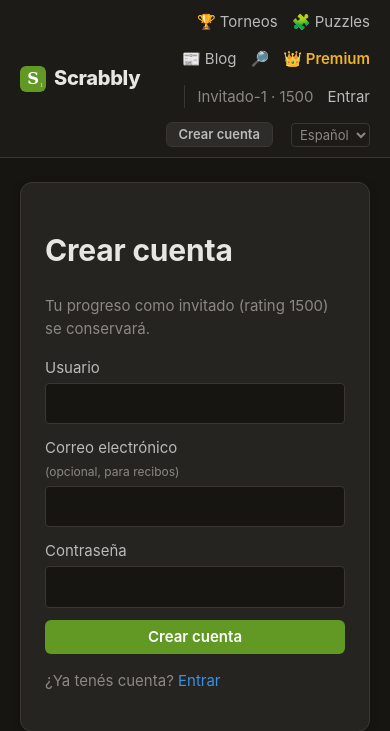
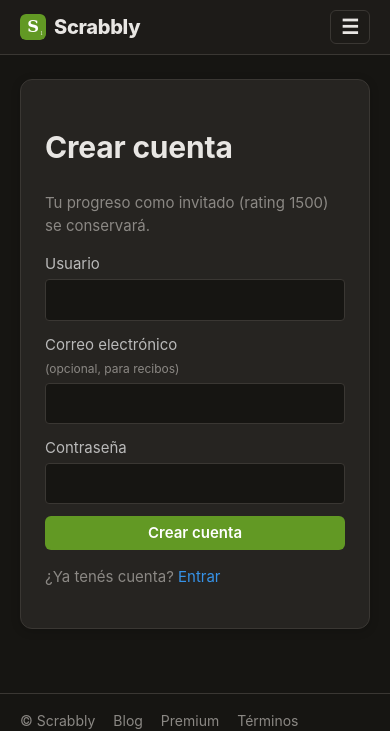
Before and after one commit to jmg/scrabbly-cloud, a Django app: page /register/ in a window 390 px wide. Shown: the top 731 px of the page. Run offline with Django 5.2, Linux system fonts and the light colour scheme; data comes from the database, SQL or seed files in the repository; data that the repository does not hold is empty.

Commit message:
Mobile hamburger menu
On narrow screens (<=760px) the topbar nav collapses behind a ☰ toggle and
drops down as a full-width column when opened, instead of wrapping into several
rows that ate vertical space. Toggle is keyboard/ARIA-friendly (aria-expanded);
desktop is unchanged.

i18n updated (Menú→Menu), catalog clean; 115 tests pass. Closed/open states
verified at 390px with Playwright.

https://claude.ai/code/session_018q2A791ErePCaEMFQfZHqL

```diff
--- a/static/css/style.css
+++ b/static/css/style.css
@@ -52,6 +52,19 @@ h1, h2, h3 { color: var(--text-strong); font-weight: 700; letter-spacing: -0.2px
 .topbar .guest { padding-left: 12px; margin-left: 2px; border-left: 1px solid var(--line); }
 .topbar nav a:hover { color: var(--text-strong); text-decoration: none; }
 .topbar .guest { color: var(--muted); }
+.nav-toggle { display: none; background: transparent; border: 1px solid var(--line);
+  color: var(--text-strong); font-size: 20px; line-height: 1; padding: 6px 10px; border-radius: 6px; }
+
+@media (max-width: 760px) {
+  .topbar { flex-wrap: wrap; }
+  .nav-toggle { display: inline-flex; }
+  .topbar nav { display: none; flex-basis: 100%; flex-direction: column;
+    align-items: stretch; gap: 4px; padding-top: 10px; }
+  .topbar.open nav { display: flex; }
+  .topbar nav a { padding: 8px 4px; border-bottom: 1px solid var(--line); white-space: normal; }
+  .me-link, .topbar .guest { border-left: none; padding-left: 4px; }
+  .lang-switch { margin: 6px 0 0; }
+}
 
 main { max-width: 1100px; margin: 0 auto; padding: 24px 20px; }
 
--- a/templates/base.html
+++ b/templates/base.html
@@ -50,7 +50,8 @@
 <body data-theme="{{ user.effective_theme|default:'classic' }}">
   <header class="topbar">
     <a class="brand" href="{% url 'lobby' %}"><img src="{% static 'icons/favicon.svg' %}" alt="" width="26" height="26">Scrabbly</a>
-    <nav>
+    <button class="nav-toggle" id="nav-toggle" aria-label="{% trans 'Menú' %}" aria-expanded="false">☰</button>
+    <nav id="topnav">
       <a href="{% url 'arenas' %}">🏆 {% trans "Torneos" %}</a>
       <a href="{% url 'puzzles' %}">🧩 {% trans "Puzzles" %}</a>
       <a href="{% url 'blog' %}">📰 {% trans "Blog" %}</a>
@@ -101,6 +102,15 @@
   </footer>
 
   <div id="toast-host" class="toast-host"></div>
+  <script>
+    (function () {
+      var t = document.getElementById("nav-toggle"), bar = document.querySelector(".topbar");
+      if (t) t.addEventListener("click", function () {
+        var open = bar.classList.toggle("open");
+        t.setAttribute("aria-expanded", open ? "true" : "false");
+      });
+    })();
+  </script>
   {% if user.is_authenticated and not user.is_guest %}
     {% load static %}
     <script src="{% static 'js/notifications.js' %}"></script>
```
Also changed, not shown: locale/en/LC_MESSAGES/django.po, 1 other file.
